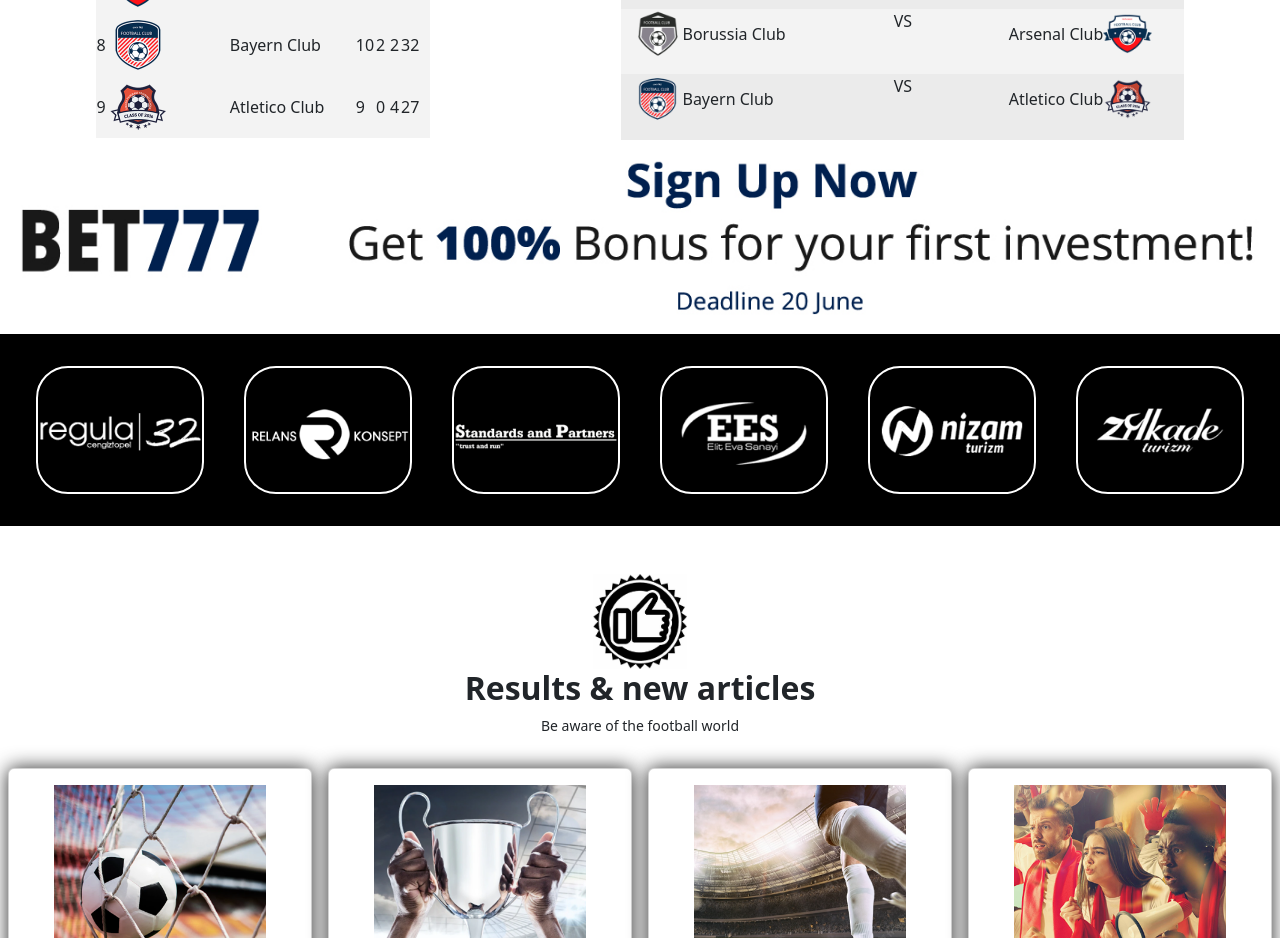
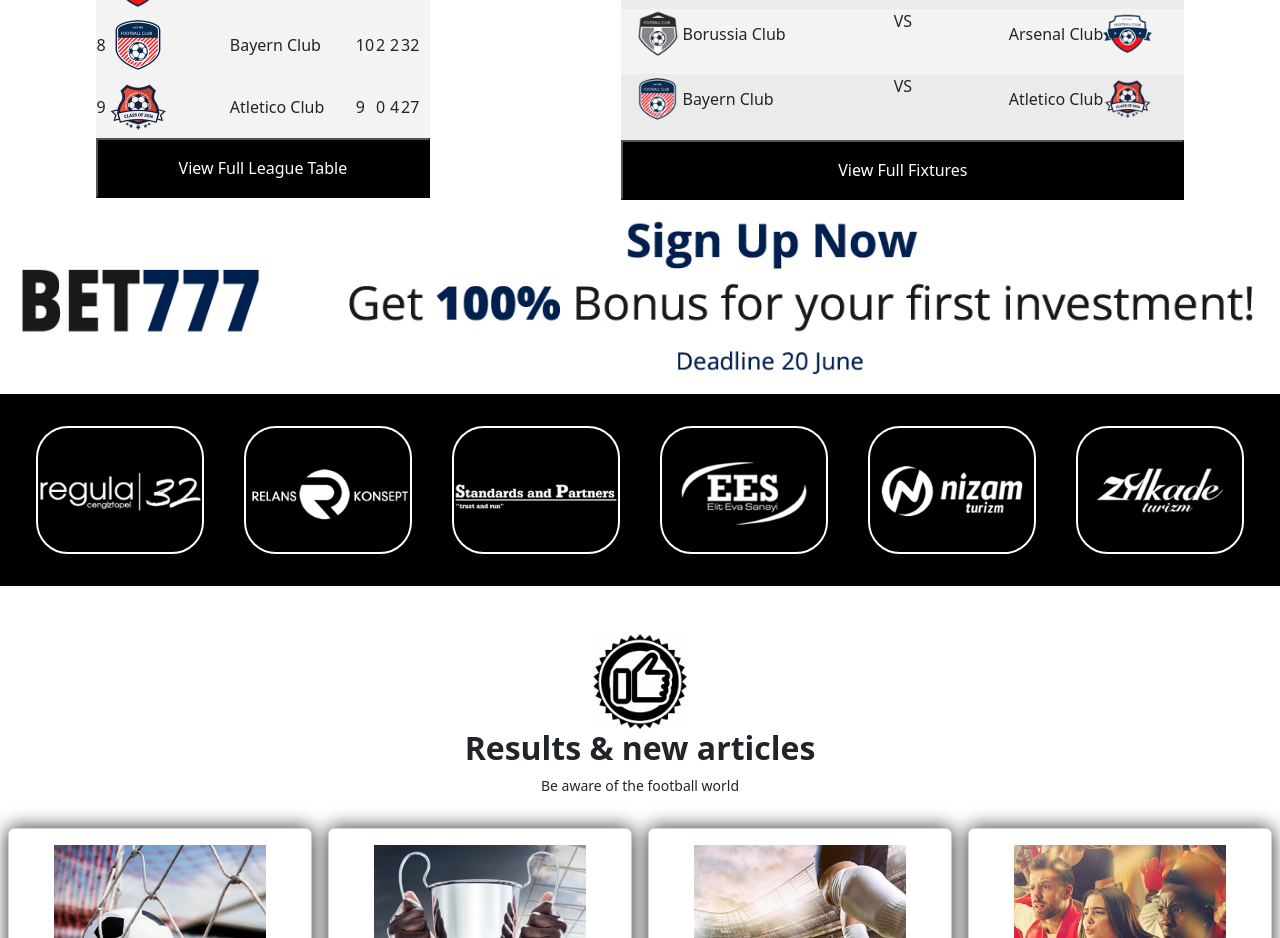
Before and after one commit to AlessioAbbati/proj-html-vuejs, a Vue app: page / in a window 1280 px wide. Shown: the part 3120-4058 px from the top of the page. Built offline with nearby package versions, Linux system fonts and the light colour scheme.

Commit message:
add rankings buttons

```diff
--- a/src/components/AppMain.vue
+++ b/src/components/AppMain.vue
@@ -217,12 +217,14 @@
         <div class="rank">
             <h2 class="text-center text-dark">League Table</h2>
             <app-rank />
+            <button>View Full League Table</button>
         </div>
         <div class="results">
             <h2 class="text-center text-dark">Fixtures & Results</h2>
             <div class="container">
                 <app-results v-for="result in this.results" :key="result" :info="result" />
             </div>
+            <button>View Full Fixtures</button>
         </div>
     </section>
     <section class="bet">
@@ -302,6 +304,12 @@
             background-color: #F3F3F3;
         }
     }
+    button {
+        width: 100%;
+        padding: 1rem;
+        background-color: black;
+        color: white;
+    }
 }
 
 .bet {
```
